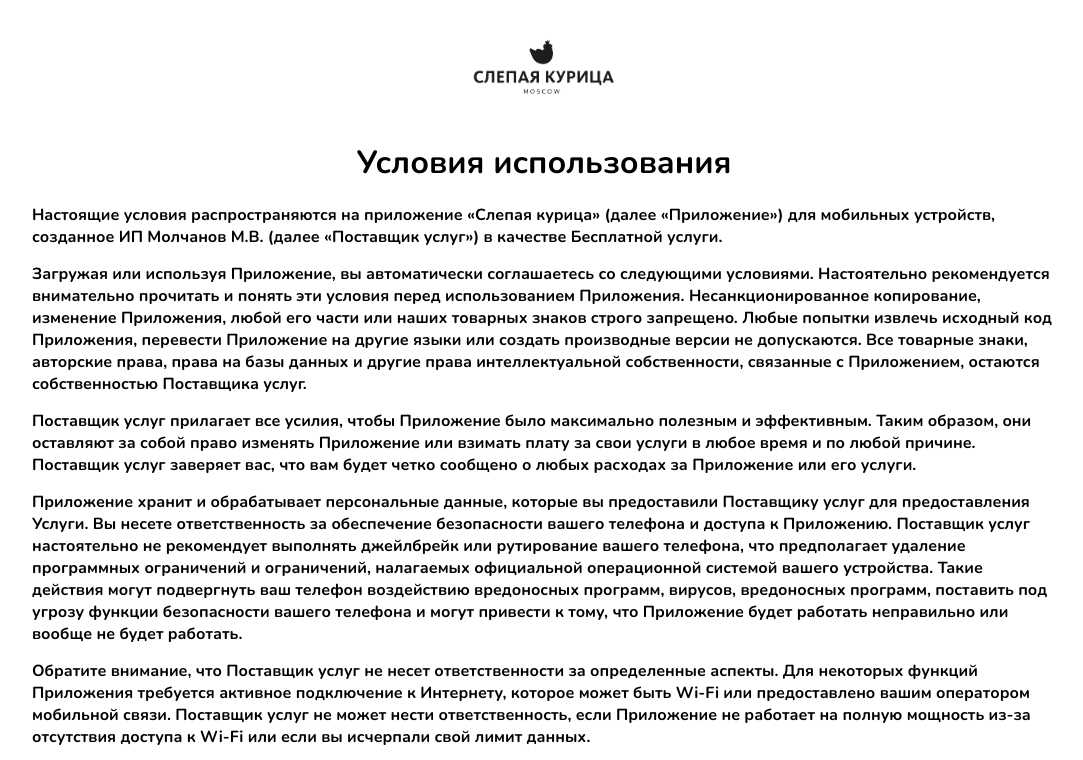
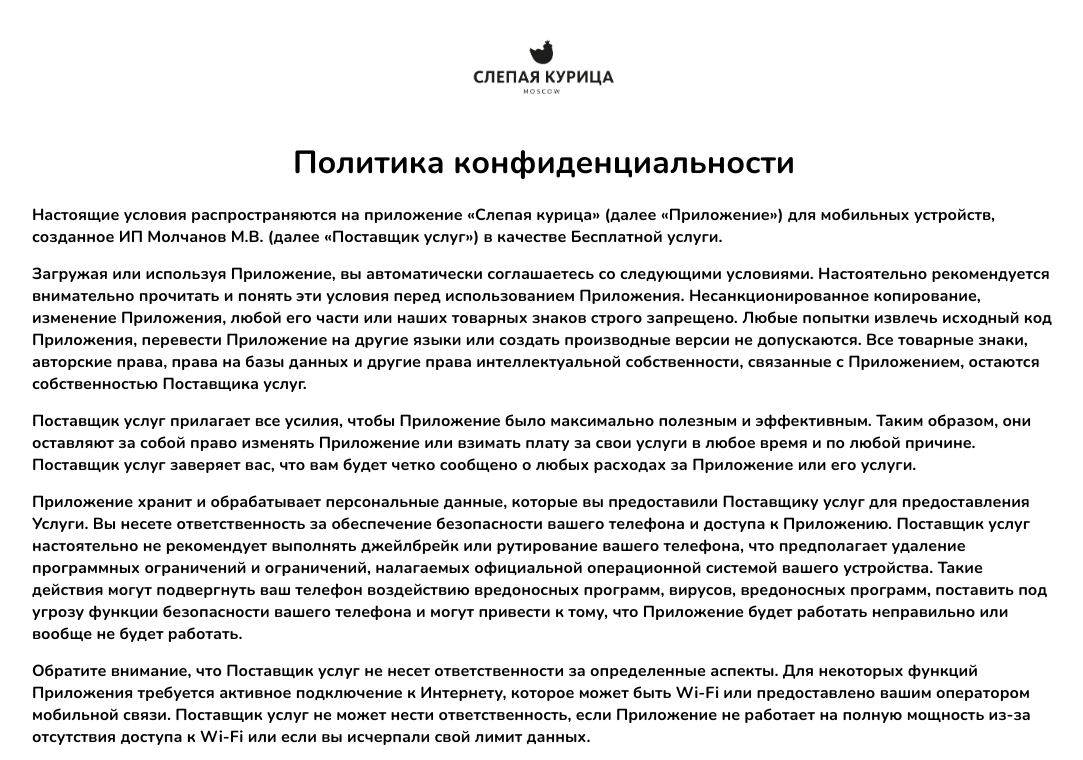
Before and after one commit to a0506g/slepayakurica, a plain HTML site: page index.html in a window 1280 px wide. Shown: the top 760 px of the page, without its empty margins (96-1179 px from the left). Drawn offline with Linux system fonts and the light colour scheme.

Commit message:
Update index.html

```diff
--- a/index.html
+++ b/index.html
@@ -13,7 +13,7 @@
             <img src="./assets/icon.png" alt="">
         </div>
         <div class="privacy_policy">
-           <h1>Условия использования</h1>
+           <h1>Политика конфиденциальности</h1>
             <p>
                 Настоящие условия распространяются на приложение «Слепая курица» (далее «Приложение») для мобильных устройств, созданное ИП Молчанов М.В. (далее «Поставщик услуг») в качестве Бесплатной услуги.
             </p>
```
